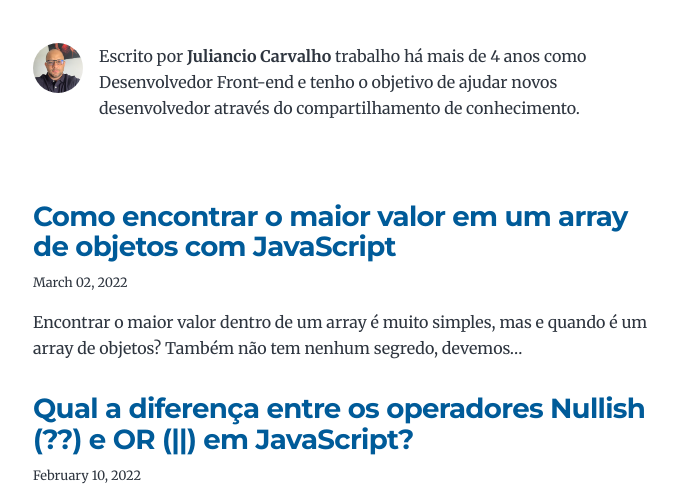
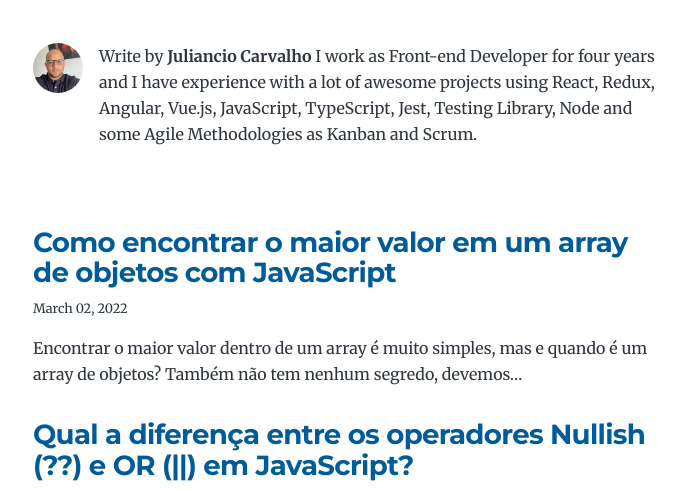
Before and after one commit to juliancioc/blog-frontend, a Gatsby site: page / in a window 1280 px wide. Shown: the part 98-588 px from the top of the page, without its empty margins (291-986 px from the left). Built offline with nearby package versions, Linux system fonts and the light colour scheme; Gatsby itself is replaced by a stand-in of ours.

Commit message:
fix: change my bio

```diff
--- a/gatsby-config.js
+++ b/gatsby-config.js
@@ -3,7 +3,9 @@ module.exports = {
     title: `Juliancio Carvalho`,
     author: {
       name: `Juliancio Carvalho`,
-      summary: `trabalho há mais de 4 anos como Desenvolvedor Front-end e tenho o objetivo de ajudar novos desenvolvedor através do compartilhamento de conhecimento.`,
+      summary: `
+      I work as Front-end Developer for four years and I have experience with a lot of awesome projects using React, Redux, Angular, Vue.js, JavaScript, TypeScript, Jest, Testing Library, Node and some Agile Methodologies as Kanban and Scrum.
+      `,
     },
     description: `Aqui vamos falar sobre programação.`,
     siteUrl: `https://juliancio.com.br`,
@@ -13,10 +15,7 @@ module.exports = {
     {
       resolve: `gatsby-plugin-google-gtag`,
       options: {
-        trackingIds: [
-          "G-5R0R3GFLHX",
-          "GTM-PRF6WK9"
-        ],
+        trackingIds: ["G-5R0R3GFLHX", "GTM-PRF6WK9"],
         head: true,
       },
     },
@@ -133,7 +132,7 @@ module.exports = {
       },
     },
     `gatsby-plugin-react-helmet`,
-    `gatsby-plugin-netlify-cms`
+    `gatsby-plugin-netlify-cms`,
     // this (optional) plugin enables Progressive Web App + Offline functionality
     // To learn more, visit: https://gatsby.dev/offline
     // `gatsby-plugin-offline`,
--- a/src/components/bio.js
+++ b/src/components/bio.js
@@ -44,7 +44,7 @@ const Bio = () => {
       />
       {author?.name && (
         <p>
-          Escrito por <strong>{author.name}</strong> {author?.summary || null}
+          Write by <strong>{author.name}</strong> {author?.summary || null}
         </p>
       )}
     </div>
```
